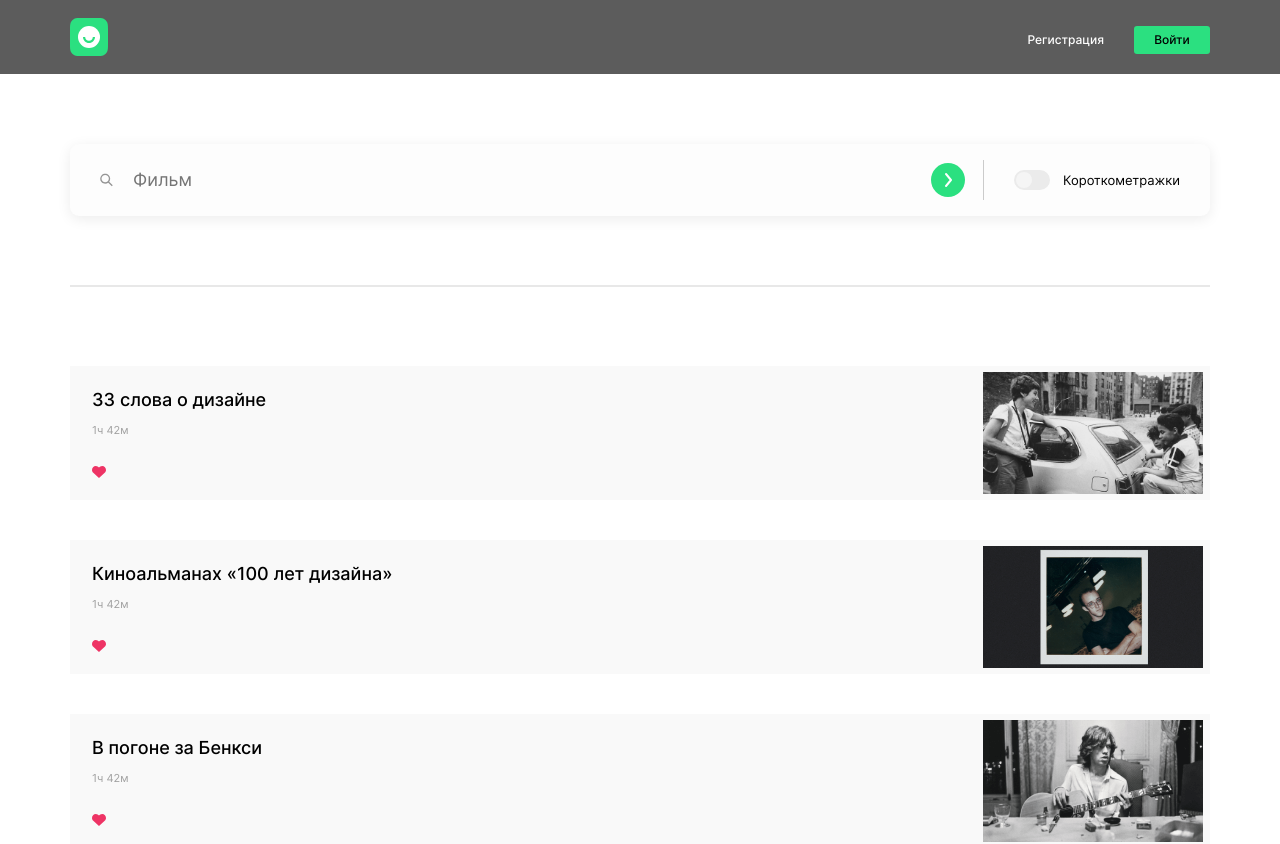
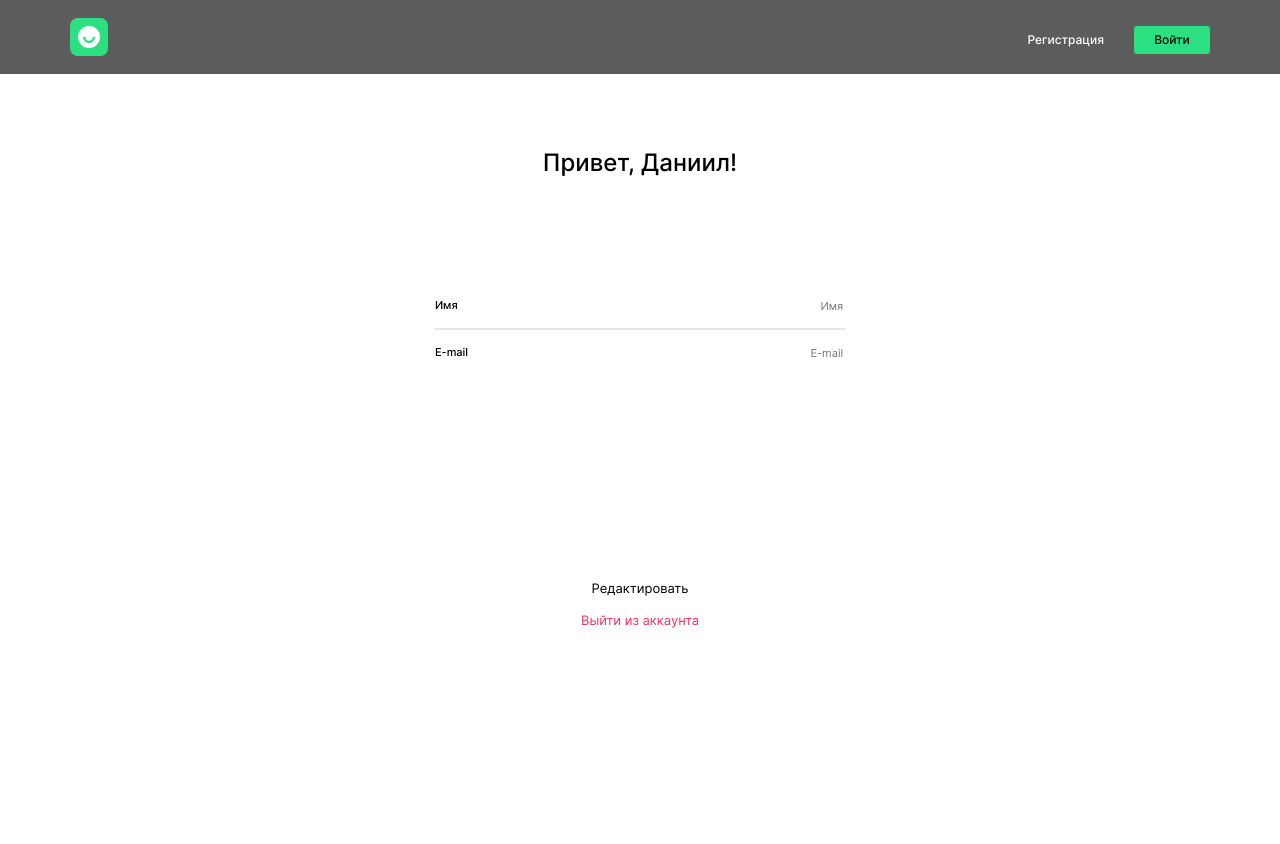
Before and after one commit to katokinawa/movies-explorer-frontend, a React (Create React App) app: page / in a window 1280 px wide. Shown: the top 844 px of the page. After the commit the page ends 800 px from the top, so only its background shows below. Built offline with nearby package versions, Linux system fonts and the light colour scheme.

Commit message:
feat: profile is done

```diff
--- a/src/components/App/App.js
+++ b/src/components/App/App.js
@@ -1,15 +1,11 @@
 import "./App.css";
 import Main from "../Main/Main";
-import Header from "../Header/Header";
-import Footer from "../Footer/Footer";
 
 function App() {
   return (
     <div className="body">
       <div className="page">
-        <Header />
         <Main />
-        <Footer />
       </div>
     </div>
   );
--- a/src/components/Main/Main.js
+++ b/src/components/Main/Main.js
@@ -5,16 +5,24 @@ import Techs from "./Techs/Techs";
 import AboutMe from "./AboutMe/AboutMe";
 import Portfolio from "./Portfolio/Portfolio";
 import Movies from "../Movies/Movies";
+import Profile from "../Profile/Profile"
+import Header from "../Header/Header";
+import Footer from "../Footer/Footer";
+
+
 
 function Main() {
   return (
     <main className="content">
+      <Header />
+      <Profile />
       {/* <Promo />
       <AboutProject />
       <Techs />
       <AboutMe />
-      <Portfolio /> */}
+      <Portfolio />
       <Movies />
+      <Footer /> */}
     </main>
   );
 }
--- a/src/components/Profile/Profile.css
+++ b/src/components/Profile/Profile.css
@@ -0,0 +1,104 @@
+.profile {
+  display: flex;
+  flex-direction: column;
+  align-items: center;
+}
+
+.profile__form {
+  display: flex;
+  flex-direction: column;
+}
+
+.profile__input-wrapper {
+  display: flex;
+  flex-direction: row;
+  justify-content: space-between;
+}
+
+.profile__title {
+  margin: 70px 0 80px;
+  color: #000;
+  font-weight: 500;
+  font-size: 24px;
+  line-height: 29px;
+}
+
+@media screen and (min-width: 767px) {
+  .profile__title {
+    margin: 236px 0 96px;
+  }
+}
+
+@media screen and (min-width: 1279px) {
+  .profile__title {
+    margin: 74px 0 122px;
+  }
+}
+
+.profile__subtitle {
+  color: #000;
+  font-weight: 500;
+  font-size: 11px;
+  line-height: 13px;
+}
+
+.profile__input {
+  outline: none;
+  border: none;
+  text-align: end;
+  font-weight: 400;
+  font-size: 11px;
+  line-height: 13px;
+  width: 223px;
+}
+
+@media screen and (min-width: 767px) {
+  .profile__input {
+    width: 373px;
+  }
+}
+
+.profile__button {
+  outline: none;
+  border: none;
+  background-color: #fff;
+  cursor: pointer;
+  font-weight: 400;
+  font-size: 12px;
+  line-height: 15px;
+}
+
+@media screen and (min-width: 767px) {
+  .profile__button {
+    font-size: 13px;
+    line-height: 16px;
+  }
+}
+
+.profile__button-color_red {
+  color: #ee3465;
+}
+
+.profile__undertitle-line {
+  border-top: 2px solid #e6e6e6;
+  margin: 14px 0 16px;
+}
+
+.profile__button-wrapper {
+  margin: 376px 0 0;
+  display: flex;
+  flex-direction: column;
+  gap: 14px;
+}
+
+@media screen and (min-width: 767px) {
+  .profile__button-wrapper {
+    margin: 208px 0 0;
+  }
+}
+
+@media screen and (min-width: 1279px) {
+  .profile__button-wrapper {
+    margin: 218px 0 0;
+  }
+}
--- a/src/components/Profile/Profile.js
+++ b/src/components/Profile/Profile.js
@@ -0,0 +1,58 @@
+import "./Profile.css";
+
+function Profile() {
+  const handleSubmit = (e) => {
+    e.preventDefault();
+  };
+
+  return (
+    <section className="profile">
+      <h1 className="title profile__title">Привет, Даниил!</h1>
+      <form onSubmit={handleSubmit} className="profile__form" noValidate>
+        <div className="profile__input-wrapper">
+          <p className="subtitle profile__subtitle">Имя</p>
+          <label htmlFor="username"></label>
+          <input
+            id="username"
+            type="text"
+            name="name"
+            className="username profile__input username-input"
+            placeholder="Имя"
+            minLength="2"
+            maxLength="40"
+            required
+          />
+        </div>
+        <div className="profile__undertitle-line"></div>
+        <div className="profile__input-wrapper">
+          <p className="subtitle profile__subtitle">E-mail</p>
+          <label htmlFor="email"></label>
+          <input
+            id="email"
+            type="text"
+            name="email"
+            className="email profile__input username-input"
+            placeholder="E-mail"
+            minLength="2"
+            maxLength="40"
+            required
+          />
+        </div>
+        <div className="profile__button-wrapper">
+          <button type="submit" name="edit" className="profile__button">
+            Редактировать
+          </button>
+          <button
+            type="text"
+            name="edit"
+            className="profile__button profile__button-color_red"
+          >
+            Выйти из аккаунта
+          </button>
+        </div>
+      </form>
+    </section>
+  );
+}
+
+export default Profile;
```
